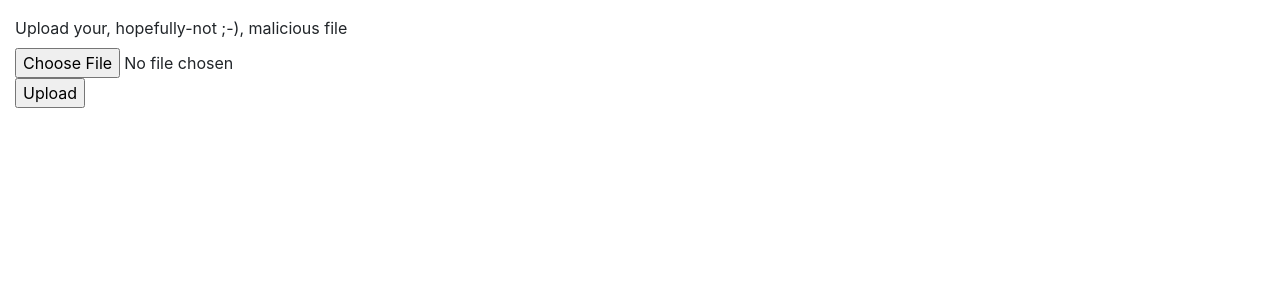
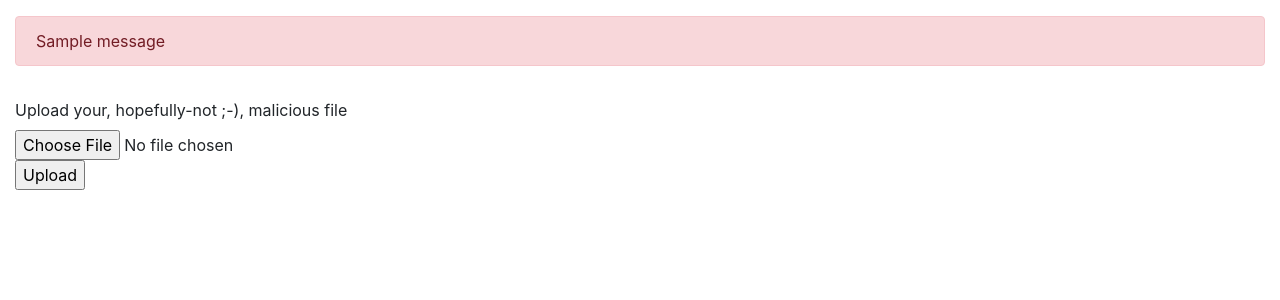
Before and after one commit to scottymcandrew/zerodayzapper-flask, a Flask app: page / in a window 1280 px wide. Shown: the part 56-356 px from the top of the page. Run offline with Flask 2, Linux system fonts and the light colour scheme; one stand-in notice (Sample message) is shown; some libraries are stand-ins or nearby versions.

Commit message:
Added section for flash messages

```diff
--- a/templates/base.html
+++ b/templates/base.html
@@ -29,6 +29,24 @@
     </nav>
 </header>
 
+
+{% with messages = get_flashed_messages() %}
+    {% if messages %}
+        <section class="container-fluid main-content mt-3">
+            <div class="row flash-row">
+                <div class="col-12">
+                    <div id="flash-message-main" class="alert alert-danger flashes" role="alert">
+                        {% for message in messages %}
+                            {{ message }}
+                        {% endfor %}
+                    </div>
+                </div>
+            </div>
+        </section>
+    {% endif %}
+{% endwith %}
+
+
 <section class="container-fluid main-content mt-3">
     {% block content %} {% endblock %}
 </section>
--- a/zerodayzapper.py
+++ b/zerodayzapper.py
@@ -7,6 +7,8 @@ UPLOAD_FOLDER = '/var/www/html/zerodayzapper/uploads'
 
 app = Flask(__name__)
 app.config['UPLOAD_FOLDER'] = UPLOAD_FOLDER
+# The following isn't used for security, this is just to enable flash messages
+app.secret_key = 'supersecretk3y'
 
 
 # def allowed_file(filename):
@@ -30,8 +32,8 @@ def upload_file():
         if file:
             filename = secure_filename(file.filename)
             file.save(os.path.join(app.config['UPLOAD_FOLDER'], filename))
-            return redirect(url_for('uploaded_file',
-                                    filename=filename))
+            return render_template('uploads.html')
+
     return render_template('index.html')
 
 
```
